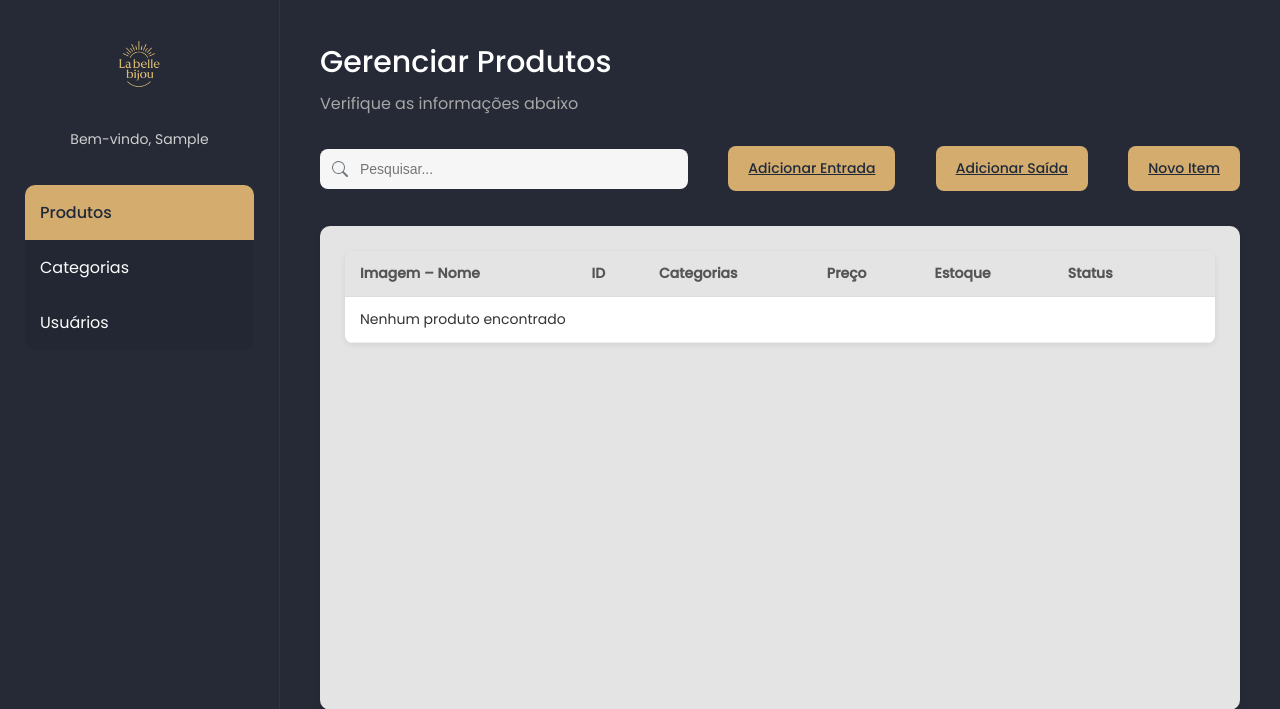
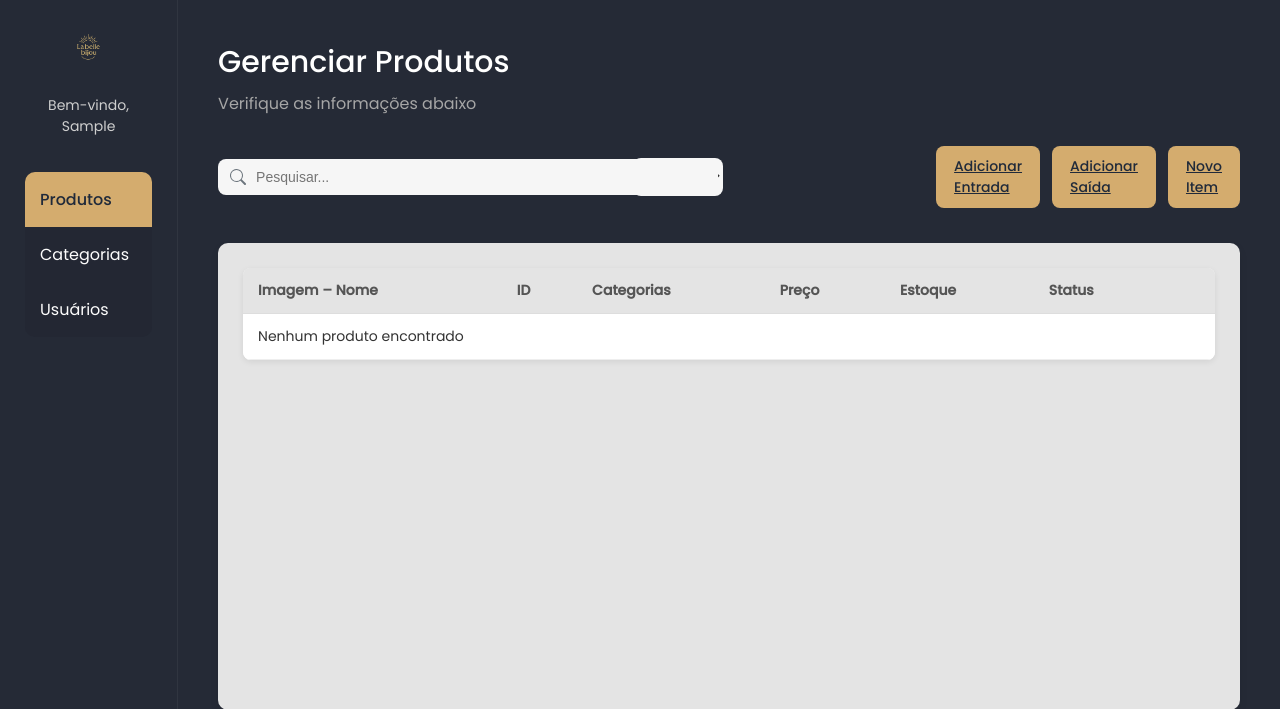
Before and after one commit to SENAI-Morvan-Figueiredo/La-Belle-Bijou, a Django app: page /adm/produtos/ in a window 1280 px wide. Shown: the top 709 px of the page. Run offline with Django 5.2, Linux system fonts and the light colour scheme; the visitor is signed in with stand-in values (Sample User, id 1); data that the repository does not hold is empty.

Commit message:
barra de pesquisa e filtro na tela de produtos adm

```diff
--- a/dashboard/static/css/adm_produto.css
+++ b/dashboard/static/css/adm_produto.css
@@ -111,3 +111,68 @@
 .back-button:hover {
     background-color: #c89f5e;
 }
+
+.toolbar {
+    display: flex;
+    justify-content: space-between;
+    align-items: center;
+    margin-top: 30px;
+    margin-bottom: 20px;
+}
+
+.filter-container {
+    display: flex;
+    align-items: center;
+    gap: 10vw;
+    flex-direction: row;
+}
+
+.search-container input {
+    width: 500px;
+    padding: 10px 12px 10px 38px;
+    border: none;
+    border-radius: 8px;
+    font-size: 14px;
+    background-color: #f6f6f6;
+    outline: none;
+}
+
+.status-select {
+    padding: 10px 14px;
+    border: none;
+    border-radius: 8px;
+    font-size: 14px;
+    background-color: #f6f6f6;
+    color: #333;
+    outline: none;
+    cursor: pointer;
+    transition: background-color 0.3s ease;
+}
+
+.status-select:hover {
+    background-color: #ebebeb;
+}
+
+/* Grupo de botões à direita */
+.button-group {
+    display: flex;
+    align-items: center;
+    gap: 12px;
+}
+
+/* Botões dourados */
+.add-button {
+    background-color: #D4AC6E;
+    color: #202A3A;
+    border: none;
+    padding: 10px 18px;
+    border-radius: 8px;
+    font-size: 14px;
+    font-weight: 500;
+    cursor: pointer;
+    transition: background-color 0.3s ease;
+}
+
+.add-button:hover {
+    background-color: #c89f5e;
+}
--- a/dashboard/templates/dashboard/adm_produto.html
+++ b/dashboard/templates/dashboard/adm_produto.html
@@ -2,7 +2,7 @@
 {% load static %}
 
 {% block extra_css %}
-    <link rel="stylesheet" href="{% static 'css/adm_produto.css' %}">
+<link rel="stylesheet" href="{% static 'css/adm_produto.css' %}">
 {% endblock %}
 
 {% block title %}Gerenciar Produtos - La Belle Bijou{% endblock %}
@@ -11,14 +11,23 @@
 
 {% block extra %}
 <div class="toolbar">
-    <div class="search-container">
-        <input type="text" placeholder="Pesquisar...">
+    <form method="get" id="filtro-form" class="filter-container">
+        <div class="search-container">
+            <input type="text" name="pesquisa" placeholder="Pesquisar..." value="{{ request.GET.q }}">
+        </div>
+
+        <select name="status" class="status-select" onchange="document.getElementById('filtro-form').submit()">
+            <option value="">Todos</option>
+            <option value="ativo" {% if request.GET.status == 'ativo' %}selected{% endif %}>Ativo</option>
+            <option value="inativo" {% if request.GET.status == 'inativo' %}selected{% endif %}>Inativo</option>
+        </select>
+    </form>
+
+    <div class="button-group">
+        <a href="{% url 'add-entrada' %}" class="add-button">Adicionar Entrada</a>
+        <a href="{% url 'add-saida' %}" class="add-button">Adicionar Saída</a>
+        <a href="{% url 'add-produto' %}" class="add-button">Novo Item</a>
     </div>
-    <a href="{% url 'add-entrada' %}" class="add-button">Adicionar Entrada</a>
-    <a href="{% url 'add-saida' %}" class="add-button">Adicionar Saída</a>
-    <a href="{% url 'add-produto' %}" class="add-button">
-        Novo Item
-    </a>
 </div>
 {% endblock %}
 
@@ -39,16 +48,22 @@
         <tbody>
             {% for produto in produtos %}
             <tr>
-                {% if produto.imagem_principal%}
+                {% if produto.imagem_principal %}
                     <td><img src="{{ produto.imagem_principal.url }}" alt="{{ produto.nome }}"> {{ produto.nome }}</td>
                 {% else %}
-                    <td><p>produto sem imagem - {{produto.nome}}</p></td>
-                {%endif%}
+                    <td><p>produto sem imagem - {{ produto.nome }}</p></td>
+                {% endif %}
                 <td>{{ produto.id }}</td>
                 <td>{% for c in produto.categorias.all %}{{ c.nome }}{% if not forloop.last %}, {% endif %}{% endfor %}</td>
                 <td>R${{ produto.preco }}</td>
                 <td>{{ produto.estoque_atual }}</td>
-                <td>{% if produto.is_active %}<span class="status ativo">Ativo</span>{% else %}<span class="status inativo">Inativo</span>{% endif %}</td>
+                <td>
+                    {% if produto.is_active %}
+                        <span class="status ativo">Ativo</span>
+                    {% else %}
+                        <span class="status inativo">Inativo</span>
+                    {% endif %}
+                </td>
                 <td><a href="{% url 'upd-produto' produto.id %}" class="edit-icon">✎</a></td>
             </tr>
             {% empty %}
--- a/dashboard/views.py
+++ b/dashboard/views.py
@@ -16,6 +16,22 @@ class ListaProdutosAdm(LoginRequiredMixin, UserPassesTestMixin, ListView):
 
     def test_func(self):
         return self.request.user.is_superuser
+
+    def get_queryset(self): # método padrão do django para filtragem
+        queryset = super().get_queryset()
+
+        status = self.request.GET.get('status')
+        pesquisa = self.request.GET.get('pesquisa')
+
+        if status == 'ativo':
+            queryset = queryset.filter(is_active=True)
+        elif status == 'inativo':
+            queryset = queryset.filter(is_active=False)
+
+        if pesquisa:
+            queryset = queryset.filter(nome__icontains=pesquisa)
+
+        return queryset
 
 
 class CriarProduto(LoginRequiredMixin, UserPassesTestMixin, CreateView): # view para criação de produtos
--- a/products/templates/products/home.html
+++ b/products/templates/products/home.html
@@ -14,6 +14,9 @@
             {% csrf_token %}
             <button type="submit">logout</button>
         </form>
+        {% if user.is_superuser %}
+            <button onclick="window.location.href='{% url 'produtos-adm' %}'"> Tela de Adm </button>
+        {% endif %}
         <div class="welcome-message">
             <h1>Teste de {{ user.username }}</h1>
         </div>
```
Also changed, not shown: dashboard/urls.py (line endings or trailing spaces).
